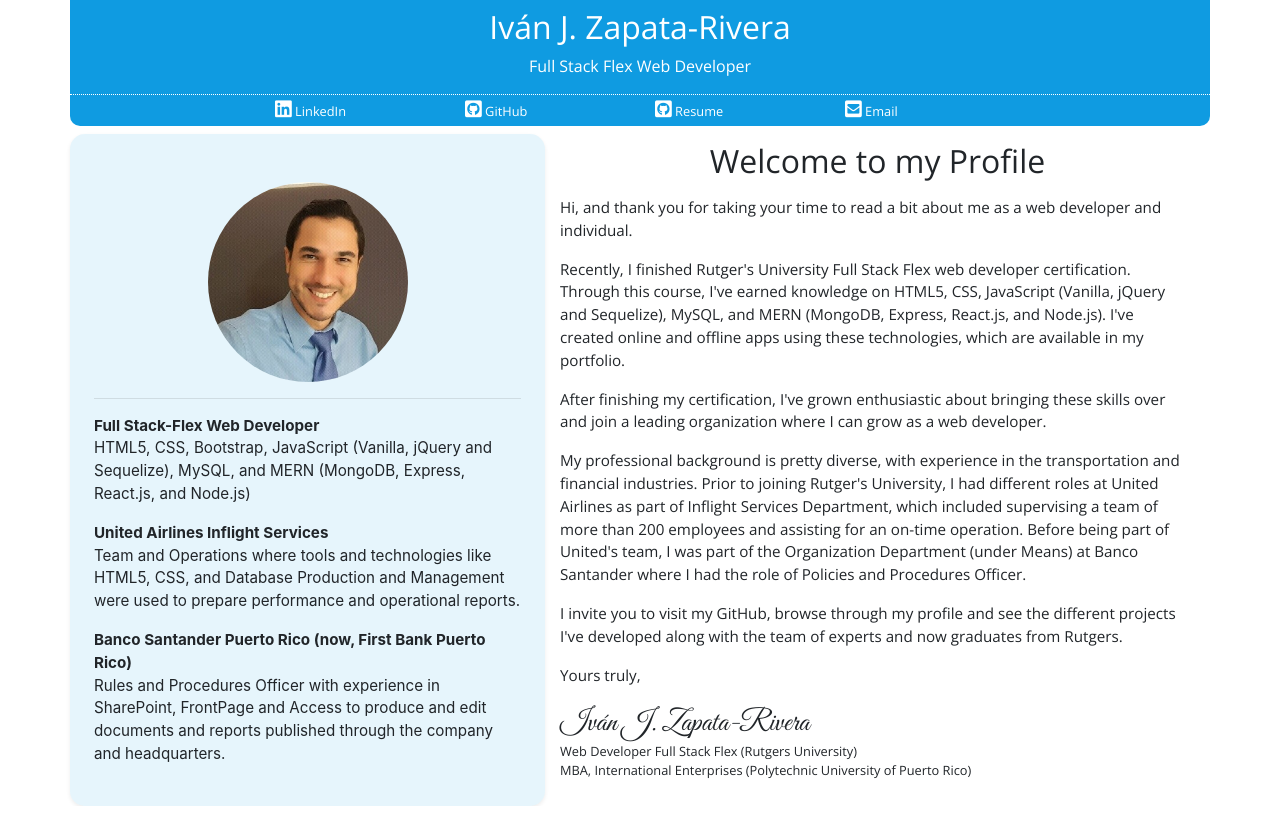
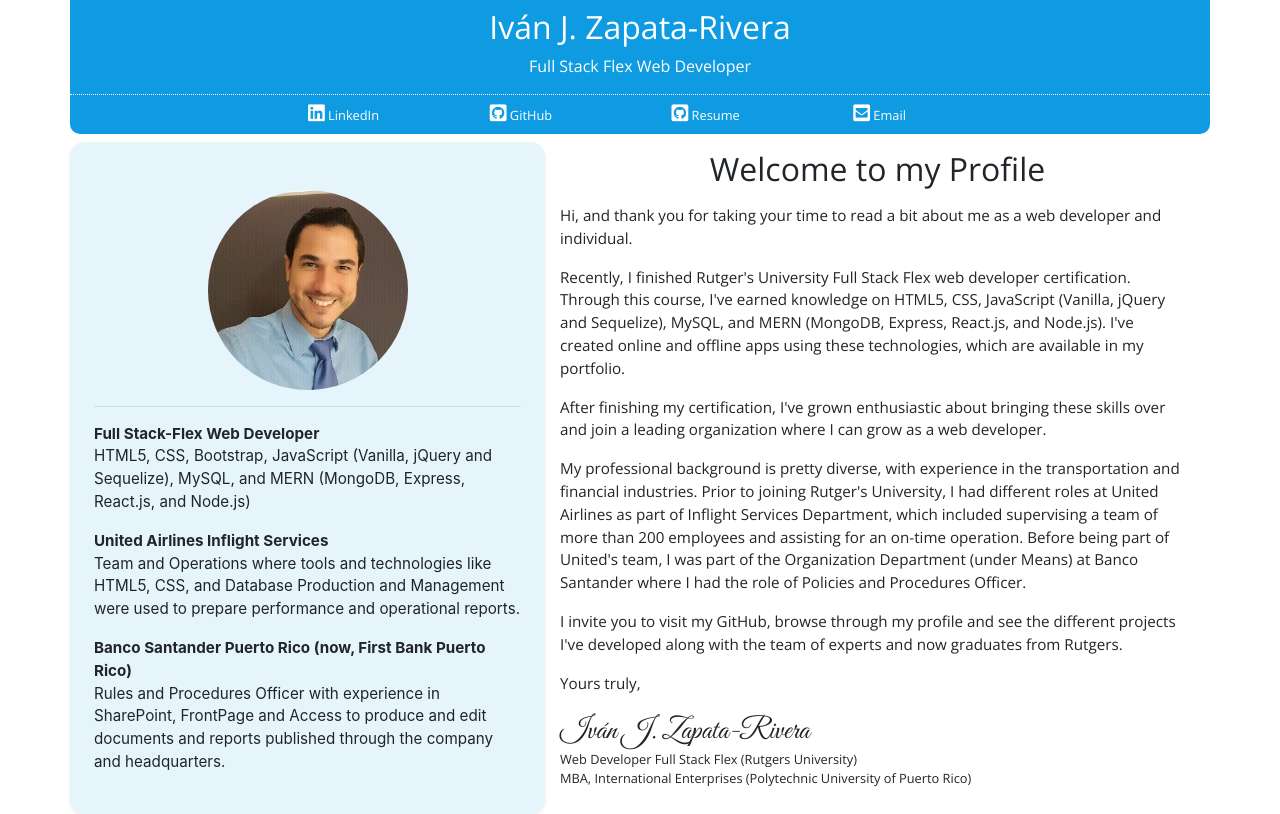
Before and after one commit to ivanzapatarivera/portfolio, a plain HTML site: page index.html in a window 1280 px wide. Drawn offline with nearby package versions, Linux system fonts and the light colour scheme; a script that the page names is missing.

```diff
--- a/index.html
+++ b/index.html
@@ -40,9 +40,9 @@
         </div>
         <div class="row toplinks">
 
-            <div class="col-7 col-md-8 mx-auto">
+            <div class="col-10 col-md-8 mx-auto pl-5">
               <div class="row">
-                <div class="col-6 col-md-3 my-1">
+                <div class="col-6 col-md-3 my-2">
                   <a
                     href="https://www.linkedin.com/in/ivanzapatarivera"
                     target="0"
@@ -50,17 +50,17 @@
                     ><i class="fab fa-linkedin"></i> LinkedIn</a
                   >
                 </div>
-                <div class="col-6 col-md-3 my-1">
+                <div class="col-6 col-md-3 my-2">
                   <a href="http://github.com/johnsbrook" target="0" class="theme"
                     ><i class="fab fa-github-square"></i> GitHub</a
                   >
                 </div>
-                <div class="col-6 col-md-3 my-1">
+                <div class="col-6 col-md-3 my-2">
                   <a href="./assets/pdf/IvanZapataRiveraResume.pdf" target="0" class="theme"
                     ><i class="fab fa-github-square"></i> Resume</a
                   >
                 </div>
-                <div class="col-6 col-md-3 my-1">
+                <div class="col-6 col-md-3 my-2">
                   <a href="mailto:ivan.zapata.rivera@gmail.com" class="theme"
                     ><i class="fas fa-envelope-square"></i> Email</a
                   >
```
